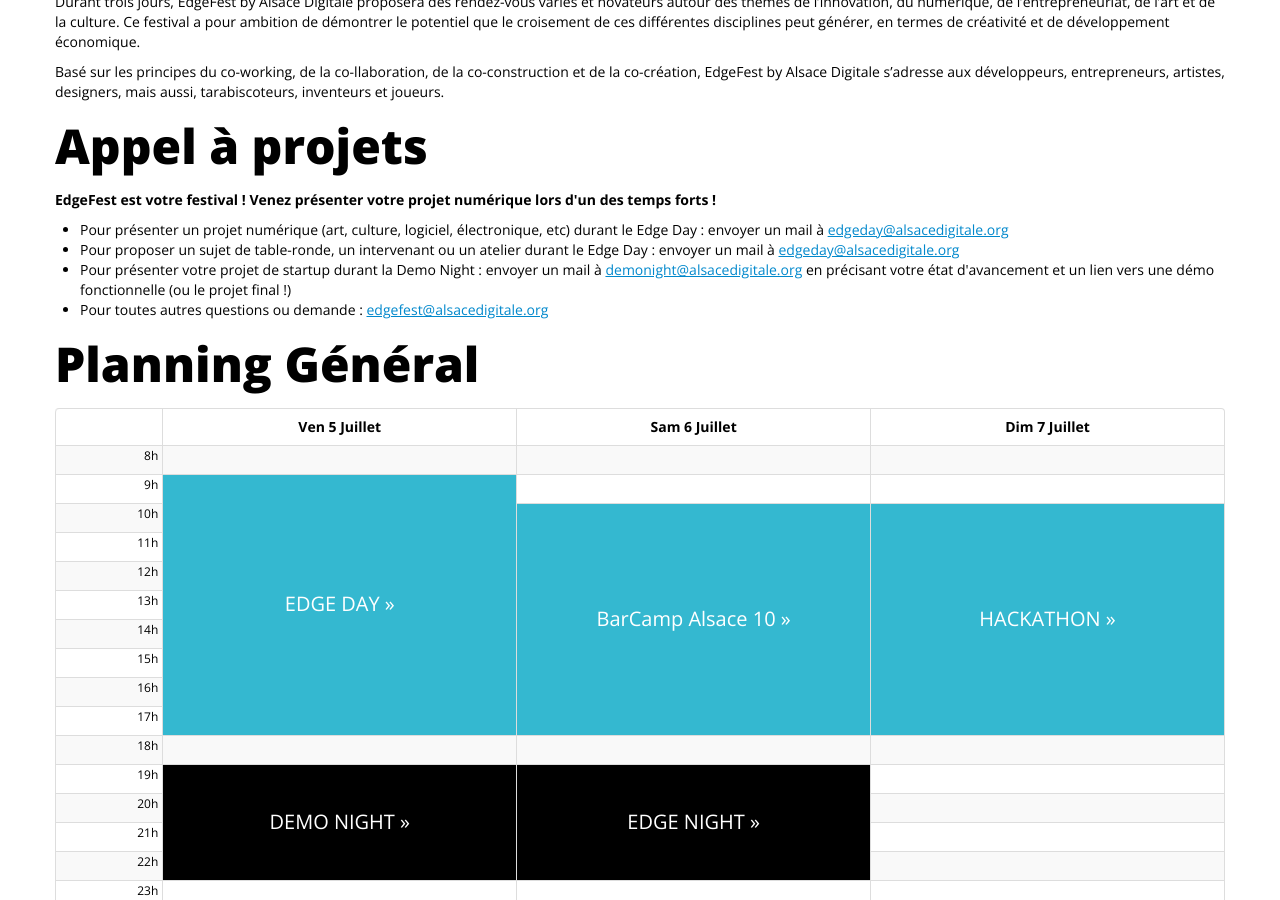
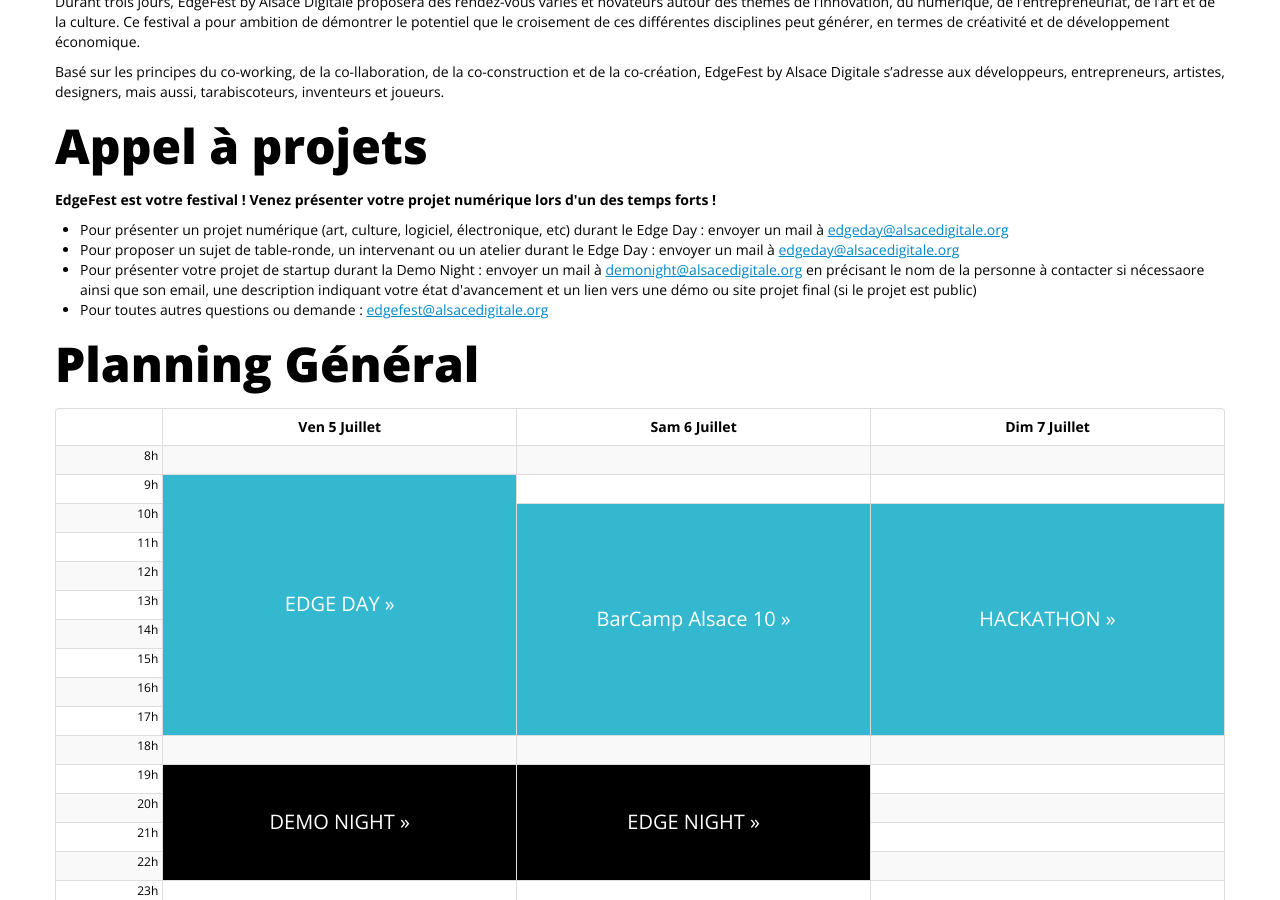
Before and after one commit to AlsaceDigitale/edgefest, a Jekyll site: the page built from index.html, in a window 1280 px wide and 900 px high, scrolled down 598 px. Built offline with Jekyll 4.4.1, drawn with Linux system fonts in a browser that asks for light colours; some web fonts are replaced.

Commit message:
precisions pour modalités demo night

```diff
--- a/_layouts/default.html
+++ b/_layouts/default.html
@@ -67,7 +67,7 @@
             <ul>
               <li>Pour présenter un projet numérique (art, culture, logiciel, électronique, etc) durant le Edge Day : envoyer un mail à <a href="mailto:edgeday@alsacedigitale.org">edgeday@alsacedigitale.org</a> </li>
               <li>Pour proposer un sujet de table-ronde, un intervenant ou un atelier durant le Edge Day : envoyer un mail à <a href="mailto:edgeday@alsacedigitale.org">edgeday@alsacedigitale.org</a> </li>
-              <li>Pour présenter votre projet de startup durant la Demo Night : envoyer un mail à <a href="mailto:demonight@alsacedigitale.org">demonight@alsacedigitale.org</a> en précisant votre état d'avancement et un lien vers une démo fonctionnelle (ou le projet final !)</li>
+              <li>Pour présenter votre projet de startup durant la Demo Night : envoyer un mail à <a href="mailto:demonight@alsacedigitale.org">demonight@alsacedigitale.org</a> en précisant le nom de la personne à contacter si nécessaore ainsi que son email, une description indiquant votre état d'avancement et un lien vers une démo ou site projet final (si le projet est public)</li>
               <li>Pour toutes autres questions ou demande : <a href="mailto:edgefest@alsacedigitale.org">edgefest@alsacedigitale.org</a></li>
             </ul>
           </div>
```
